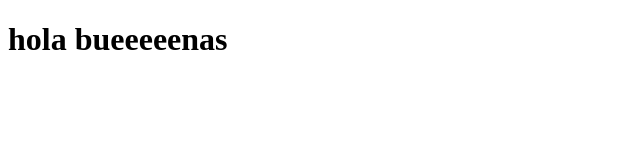
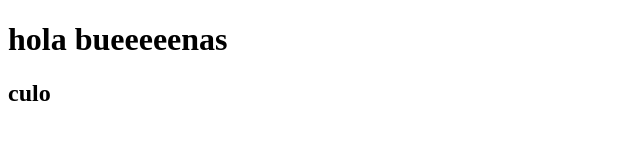
Before and after one commit to martoleuno/primer-commit, a plain HTML site: page index.html in a window 1280 px wide. Shown: the full height of the page, 0-640 px from the left. Drawn offline with Linux system fonts and the light colour scheme.

Commit message:
agregue h2

```diff
--- a/index.html
+++ b/index.html
@@ -8,5 +8,6 @@
 </head>
 <body>
     <h1>hola bueeeeenas</h1>
+    <h2>culo</h2>
 </body>
 </html>
```
